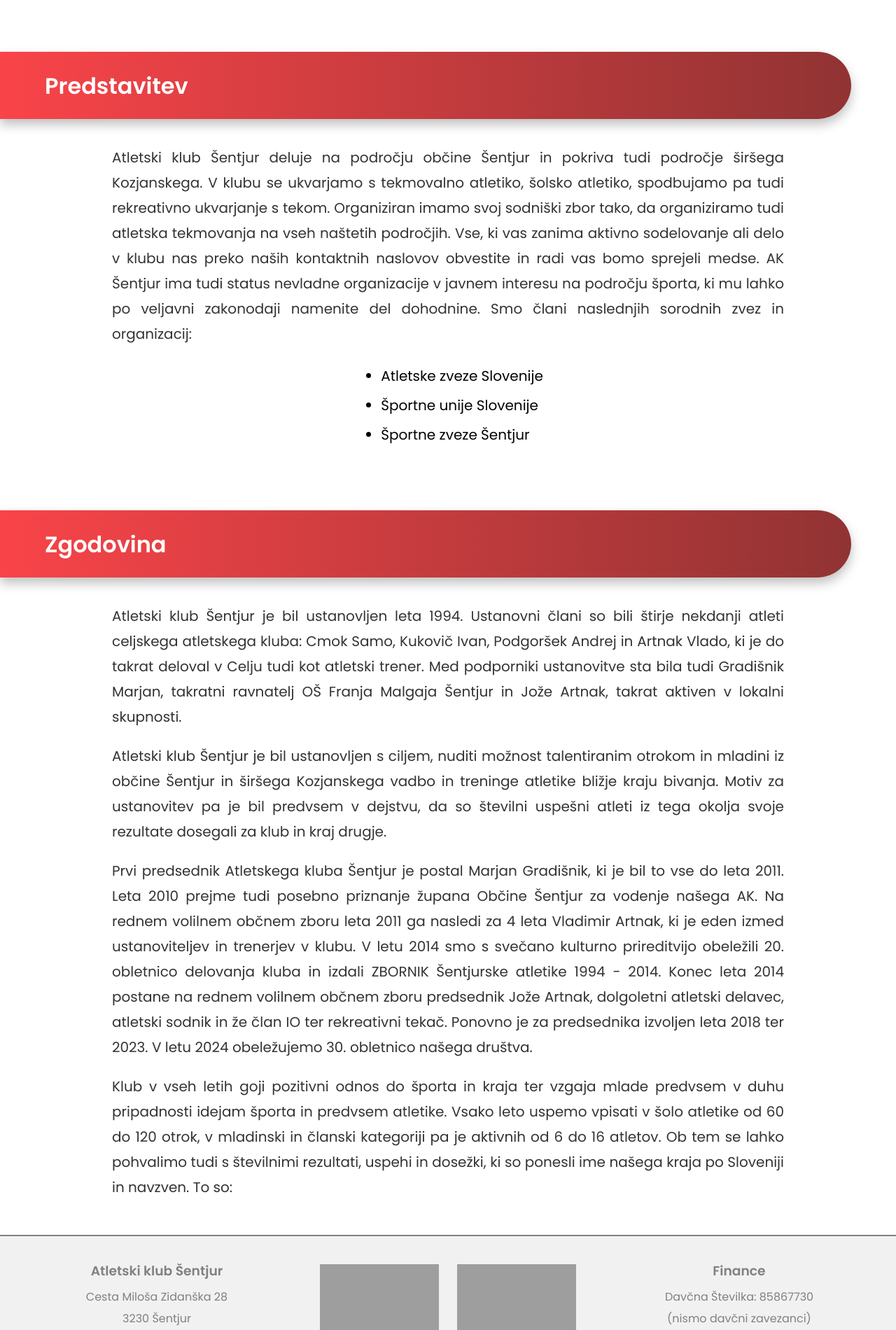
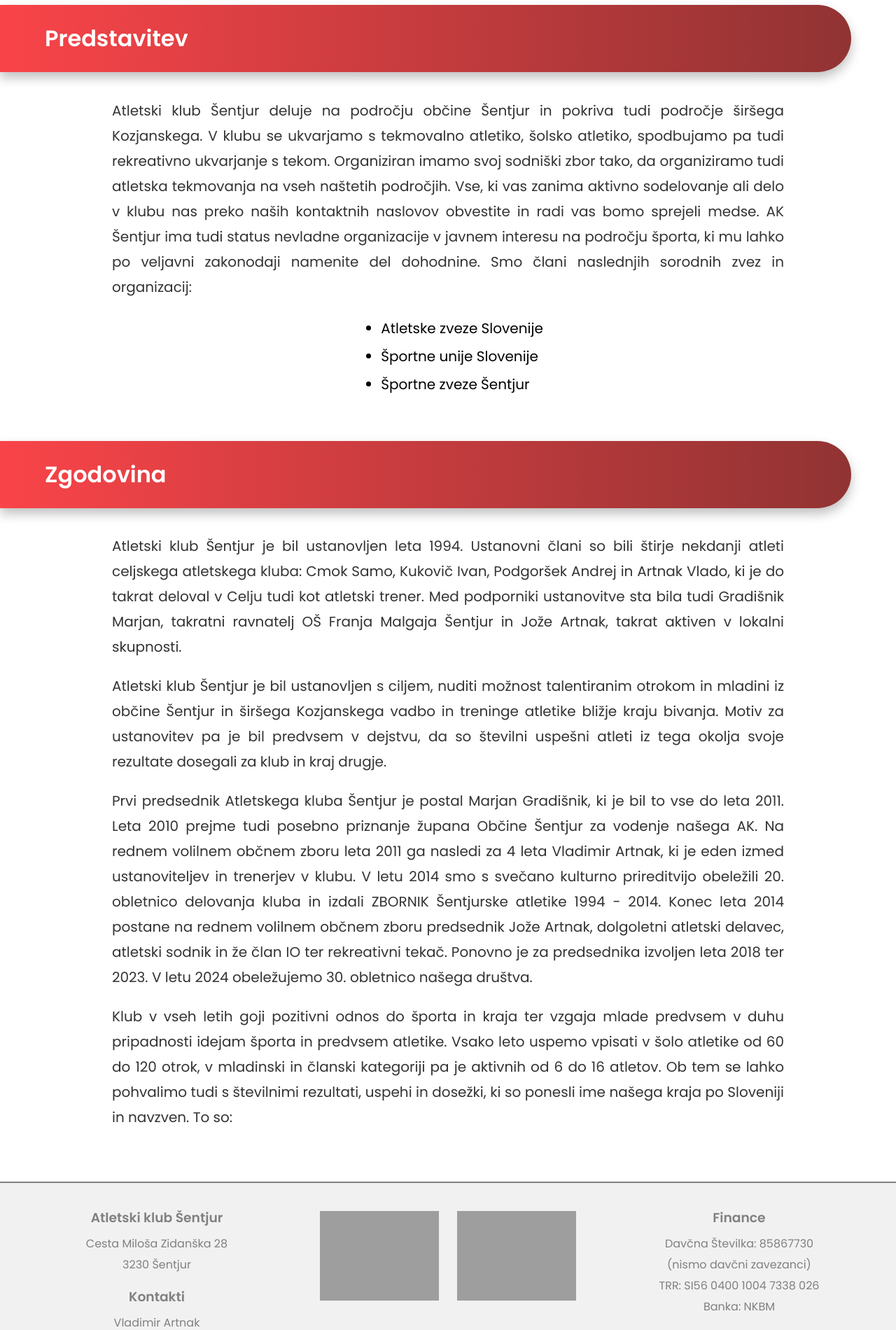
Before and after one commit to Cukec/ateltski-klub-sentjur, a PHP site: page /predstavitev.php in a window 1280 px wide. Shown: the part 1040-2940 px from the top of the page at 70% size. Run offline with PHP 8.4, Linux system fonts and the light colour scheme; grey boxes are pictures that could not be loaded.

Commit message:
margin-top
margin-top of main content removed

```diff
--- a/sites/styles/atleti.css
+++ b/sites/styles/atleti.css
@@ -23,7 +23,6 @@ body {
     width: 60%;
     position: relative;
     left: 0;
-    margin-top: 13vh;
     box-shadow: 0px 0px 15px rgba(0, 0, 0, 0.5);
     z-index: 0; /* Keep this higher */
     color: white;
--- a/sites/styles/dokumenti.css
+++ b/sites/styles/dokumenti.css
@@ -16,7 +16,6 @@
     width: 60%;
     position: relative;
     left: 0;
-    margin-top: 13vh;
     box-shadow: 0px 0px 15px rgba(0, 0, 0, 0.5);
     z-index: 0; /* Keep this higher */
     color: white;
--- a/sites/styles/predstavitev.css
+++ b/sites/styles/predstavitev.css
@@ -1,10 +1,6 @@
-/* Global styles */
-body {
-    line-height: 1.6;
-}
 
 main {
-    margin: 5vh 5vw;
+    margin: 0 5vw 5vw 5vw;
     display: flex;
     flex-direction: column;
     flex-wrap: wrap;
@@ -24,6 +20,7 @@ section h2 {
     align-items: center;
     width: auto;
     font-size: 2.0rem;
+    margin-top: 0;
     margin-left: -5vw; /* Slightly shifts the div to the left */
     height: 10vh;
     background: linear-gradient(90deg, #f94449 0%, #913333 100%); /* Gradient from red to dark red */
@@ -66,12 +63,11 @@ article p {
 }
 
 .predstavitev h2 {
-    align-self: flex-start;
     width: calc(100% - 5vw);
     color: white; /* Slight blue for title */
 }
 
-.predstavitev p {
+.predstavitev p, .zgodovina p {
     width: 75vw;
     font-size: 20px;
     line-height: 1.8; /* Slightly increased line height for readability */
@@ -82,13 +78,6 @@ article p {
     display: flex;
     flex-direction: column;
     align-items: center;
-}
-/* Section: Zgodovina */
-.zgodovina p {
-    width: 75vw;
-    font-size: 20px;
-    line-height: 1.8; /* Slightly increased line height for readability */
-    color: #333;
 }
 
 .zgodovina h2 {
--- a/sites/styles/trenerji-vodstvo.css
+++ b/sites/styles/trenerji-vodstvo.css
@@ -20,7 +20,6 @@
     width: 60%;
     position: relative;
     left: 0;
-    margin-top: 13vh;
     box-shadow: 0px 0px 15px rgba(0, 0, 0, 0.5);
     z-index: 0; /* Keep this higher */
     color: white;
```
